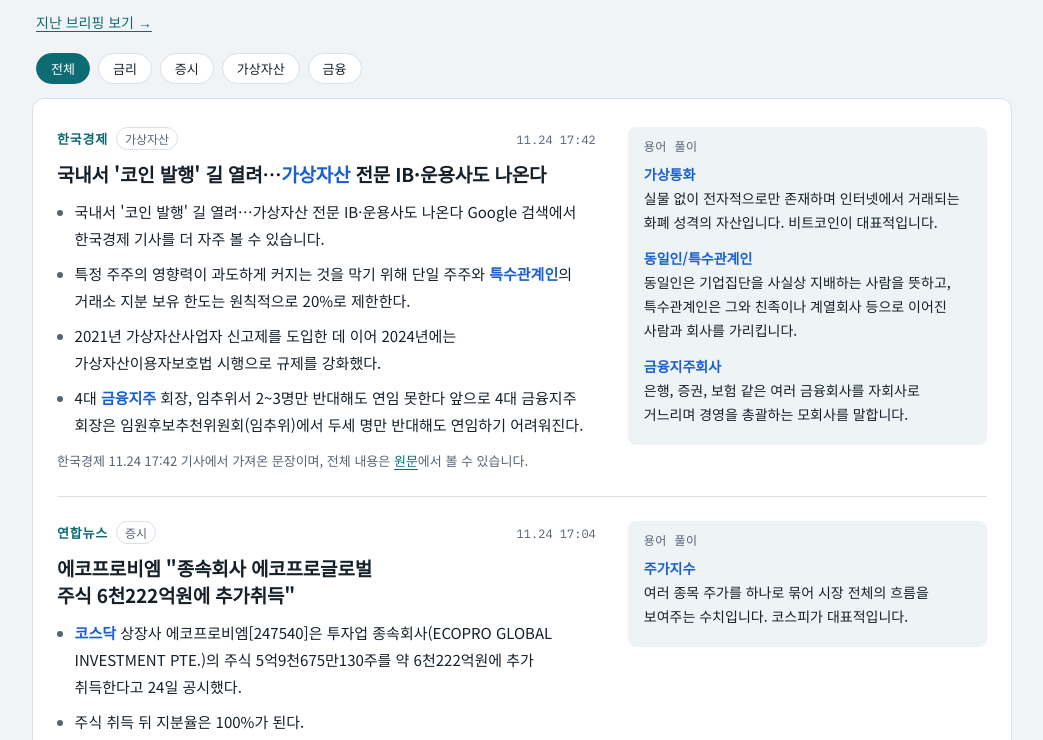
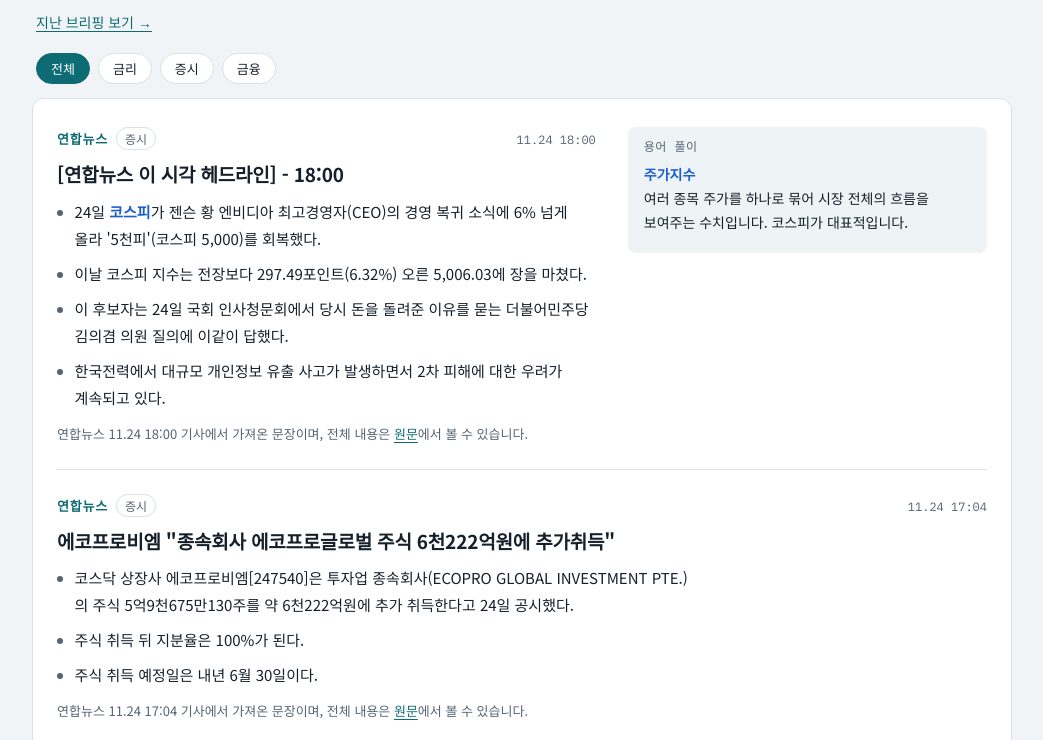
Before and after one commit to jinh9314/econ-news, a plain HTML site: page index.html in a window 1280 px wide. Shown: the part 151-891 px from the top of the page, without its empty margins (118-1161 px from the left). Drawn offline with Linux system fonts and the light colour scheme.

Commit message:
Update news

```diff
--- a/index.html
+++ b/index.html
@@ -113,47 +113,24 @@ a:focus-visible, button:focus-visible { outline: 2px solid var(--accent); outlin
 <body>
 <div class="wrap">
   <header class="head">
-    <p class="date">갱신 2026.11.24 TUE 18:15</p>
+    <p class="date">갱신 2026.11.24 TUE 18:38</p>
     <h1>경제뉴스 브리핑</h1>
     <p class="lede">주요 언론사의 금융경제 기사를 매일 아침 골라 정리합니다. 파란색으로 표시된 말은 기사 옆에서 쉽게 풀어 드립니다.</p>
     <nav class="nav"><a href="archive/index.html">지난 브리핑 보기 →</a></nav>
   </header>
-  <div class="filter" role="group" aria-label="분야 고르기"><button type="button" data-tag="" aria-pressed="true">전체</button><button type="button" data-tag="금리" aria-pressed="false">금리</button><button type="button" data-tag="증시" aria-pressed="false">증시</button><button type="button" data-tag="가상자산" aria-pressed="false">가상자산</button><button type="button" data-tag="금융" aria-pressed="false">금융</button></div>
+  <div class="filter" role="group" aria-label="분야 고르기"><button type="button" data-tag="" aria-pressed="true">전체</button><button type="button" data-tag="금리" aria-pressed="false">금리</button><button type="button" data-tag="증시" aria-pressed="false">증시</button><button type="button" data-tag="금융" aria-pressed="false">금융</button></div>
   <main class="sheet">
-    <article class="story" data-tags="가상자산">
-      <div class="main">
-        <div class="meta"><span class="tag">한국경제</span><span class="chip-tag">가상자산</span><span class="when">11.24 17:42</span></div>
-        <h2><a href="https://www.hankyung.com/article/2026112477271" target="_blank" rel="noopener">국내서 &#x27;코인 발행&#x27; 길 열려…<span class="t">가상자산</span> 전문 IB·운용사도 나온다</a></h2>
-        <ul class="pts">
-          <li>국내서 &#x27;코인 발행&#x27; 길 열려…가상자산 전문 IB·운용사도 나온다 Google 검색에서 한국경제 기사를 더 자주 볼 수 있습니다.</li>
-          <li>특정 주주의 영향력이 과도하게 커지는 것을 막기 위해 단일 주주와 <span class="t">특수관계인</span>의 거래소 지분 보유 한도는 원칙적으로 20%로 제한한다.</li>
-          <li>2021년 가상자산사업자 신고제를 도입한 데 이어 2024년에는 가상자산이용자보호법 시행으로 규제를 강화했다.</li>
-          <li>4대 <span class="t">금융지주</span> 회장, 임추위서 2~3명만 반대해도 연임 못한다 앞으로 4대 금융지주 회장은 임원후보추천위원회(임추위)에서 두세 명만 반대해도 연임하기 어려워진다.</li>
-        </ul>
-        <p class="src">한국경제 11.24 17:42 기사에서 가져온 문장이며, 전체 내용은 <a href="https://www.hankyung.com/article/2026112477271" target="_blank" rel="noopener">원문</a>에서 볼 수 있습니다.</p>
-      </div>
-      <aside class="terms" aria-label="용어 풀이">
-        <p class="terms-h">용어 풀이</p>
-        <dl>
-          <dt>가상통화</dt>
-          <dd>실물 없이 전자적으로만 존재하며 인터넷에서 거래되는 화폐 성격의 자산입니다. 비트코인이 대표적입니다.</dd>
-          <dt>동일인/특수관계인</dt>
-          <dd>동일인은 기업집단을 사실상 지배하는 사람을 뜻하고, 특수관계인은 그와 친족이나 계열회사 등으로 이어진 사람과 회사를 가리킵니다.</dd>
-          <dt>금융지주회사</dt>
-          <dd>은행, 증권, 보험 같은 여러 금융회사를 자회사로 거느리며 경영을 총괄하는 모회사를 말합니다.</dd>
-        </dl>
-      </aside>
-    </article>
     <article class="story" data-tags="증시">
       <div class="main">
-        <div class="meta"><span class="tag">연합뉴스</span><span class="chip-tag">증시</span><span class="when">11.24 17:04</span></div>
-        <h2><a href="https://www.yna.co.kr/view/AKR20261124158000008" target="_blank" rel="noopener">에코프로비엠 &quot;종속회사 에코프로글로벌 주식 6천222억원에 추가취득&quot;</a></h2>
+        <div class="meta"><span class="tag">연합뉴스</span><span class="chip-tag">증시</span><span class="when">11.24 18:00</span></div>
+        <h2><a href="https://www.yna.co.kr/view/AKR20261124160700011" target="_blank" rel="noopener">[연합뉴스 이 시각 헤드라인] - 18:00</a></h2>
         <ul class="pts">
-          <li><span class="t">코스닥</span> 상장사 에코프로비엠[247540]은 투자업 종속회사(ECOPRO GLOBAL INVESTMENT PTE.)의 주식 5억9천675만130주를 약 6천222억원에 추가 취득한다고 24일 공시했다.</li>
-          <li>주식 취득 뒤 지분율은 100%가 된다.</li>
-          <li>주식 취득 예정일은 내년 6월 30일이다.</li>
+          <li>24일 <span class="t">코스피</span>가 젠슨 황 엔비디아 최고경영자(CEO)의 경영 복귀 소식에 6% 넘게 올라 &#x27;5천피&#x27;(코스피 5,000)를 회복했다.</li>
+          <li>이날 코스피 지수는 전장보다 297.49포인트(6.32%) 오른 5,006.03에 장을 마쳤다.</li>
+          <li>이 후보자는 24일 국회 인사청문회에서 당시 돈을 돌려준 이유를 묻는 더불어민주당 김의겸 의원 질의에 이같이 답했다.</li>
+          <li>한국전력에서 대규모 개인정보 유출 사고가 발생하면서 2차 피해에 대한 우려가 계속되고 있다.</li>
         </ul>
-        <p class="src">연합뉴스 11.24 17:04 기사에서 가져온 문장이며, 전체 내용은 <a href="https://www.yna.co.kr/view/AKR20261124158000008" target="_blank" rel="noopener">원문</a>에서 볼 수 있습니다.</p>
+        <p class="src">연합뉴스 11.24 18:00 기사에서 가져온 문장이며, 전체 내용은 <a href="https://www.yna.co.kr/view/AKR20261124160700011" target="_blank" rel="noopener">원문</a>에서 볼 수 있습니다.</p>
       </div>
       <aside class="terms" aria-label="용어 풀이">
         <p class="terms-h">용어 풀이</p>
@@ -162,6 +139,18 @@ a:focus-visible, button:focus-visible { outline: 2px solid var(--accent); outlin
           <dd>여러 종목 주가를 하나로 묶어 시장 전체의 흐름을 보여주는 수치입니다. 코스피가 대표적입니다.</dd>
         </dl>
       </aside>
+    </article>
+    <article class="story solo" data-tags="증시">
+      <div class="main">
+        <div class="meta"><span class="tag">연합뉴스</span><span class="chip-tag">증시</span><span class="when">11.24 17:04</span></div>
+        <h2><a href="https://www.yna.co.kr/view/AKR20261124158000008" target="_blank" rel="noopener">에코프로비엠 &quot;종속회사 에코프로글로벌 주식 6천222억원에 추가취득&quot;</a></h2>
+        <ul class="pts">
+          <li>코스닥 상장사 에코프로비엠[247540]은 투자업 종속회사(ECOPRO GLOBAL INVESTMENT PTE.)의 주식 5억9천675만130주를 약 6천222억원에 추가 취득한다고 24일 공시했다.</li>
+          <li>주식 취득 뒤 지분율은 100%가 된다.</li>
+          <li>주식 취득 예정일은 내년 6월 30일이다.</li>
+        </ul>
+        <p class="src">연합뉴스 11.24 17:04 기사에서 가져온 문장이며, 전체 내용은 <a href="https://www.yna.co.kr/view/AKR20261124158000008" target="_blank" rel="noopener">원문</a>에서 볼 수 있습니다.</p>
+      </div>
     </article>
     <article class="story" data-tags="금리|증시">
       <div class="main">
```
